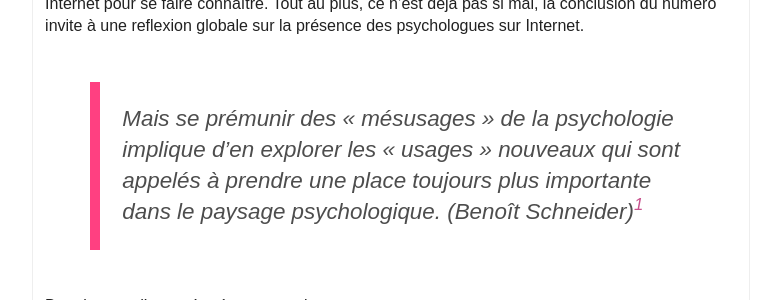
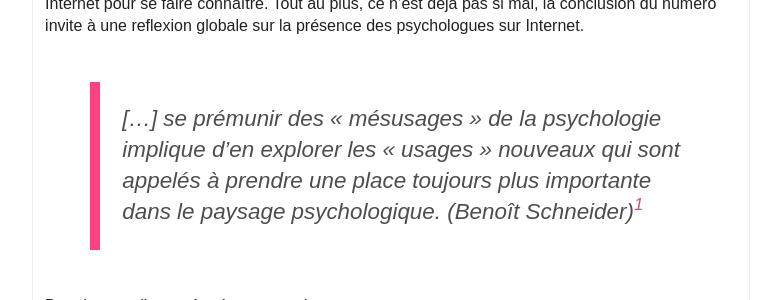
Before and after one commit to nicodev3/nicodev3.github.io, a Jekyll site: the page built from _posts/2016-09-05-site-internet-psychologues.md, in a window 1280 px wide and 900 px high, scrolled down 1598 px. Shown: the part 154-454 px from the top of the window, without its empty margins (249-1030 px from the left). Built offline with Jekyll 4.4.1, drawn with Linux system fonts in a browser that asks for light colours; nearby versions of some CDN libraries; comment, search, counter and statistics services are not loaded.

Commit message:
Update 2016-09-05-site-internet-psychologues.md

```diff
--- a/_posts/2016-09-05-site-internet-psychologues.md
+++ b/_posts/2016-09-05-site-internet-psychologues.md
@@ -46,7 +46,7 @@ Le [code de déontologie des psychologues](http://www.codededeontologiedespsycho
 
 Il est cependant étonnant que le numéro du *Journal des Psychologues* n°301 (2012), dont le thème est *Des psychologues sur Internet*, n'aborde pas directement la question. Le numéro, consacré dans sa grande majorité aux *cyberthérapies*, me semble évacuer une dimension majeure et sans doute trop évidente pour être perçue&nbsp;: les psychologues utilisent de plus en plus Internet pour se faire connaître. Tout au plus, ce n'est déjà pas si mal, la conclusion du numéro invite à une reflexion globale sur la présence des psychologues sur Internet.
 
-> Mais se prémunir des « mésusages » de la psychologie implique d’en explorer les « usages » nouveaux qui sont appelés à prendre une place toujours plus importante dans le paysage psychologique. <cite>(Benoît Schneider)[^1]</cite>
+> [...] se prémunir des « mésusages » de la psychologie implique d’en explorer les « usages » nouveaux qui sont appelés à prendre une place toujours plus importante dans le paysage psychologique. <cite>(Benoît Schneider)[^1]</cite>
 
 Depuis, peu d'avancées à ma connaissance.
 
```
